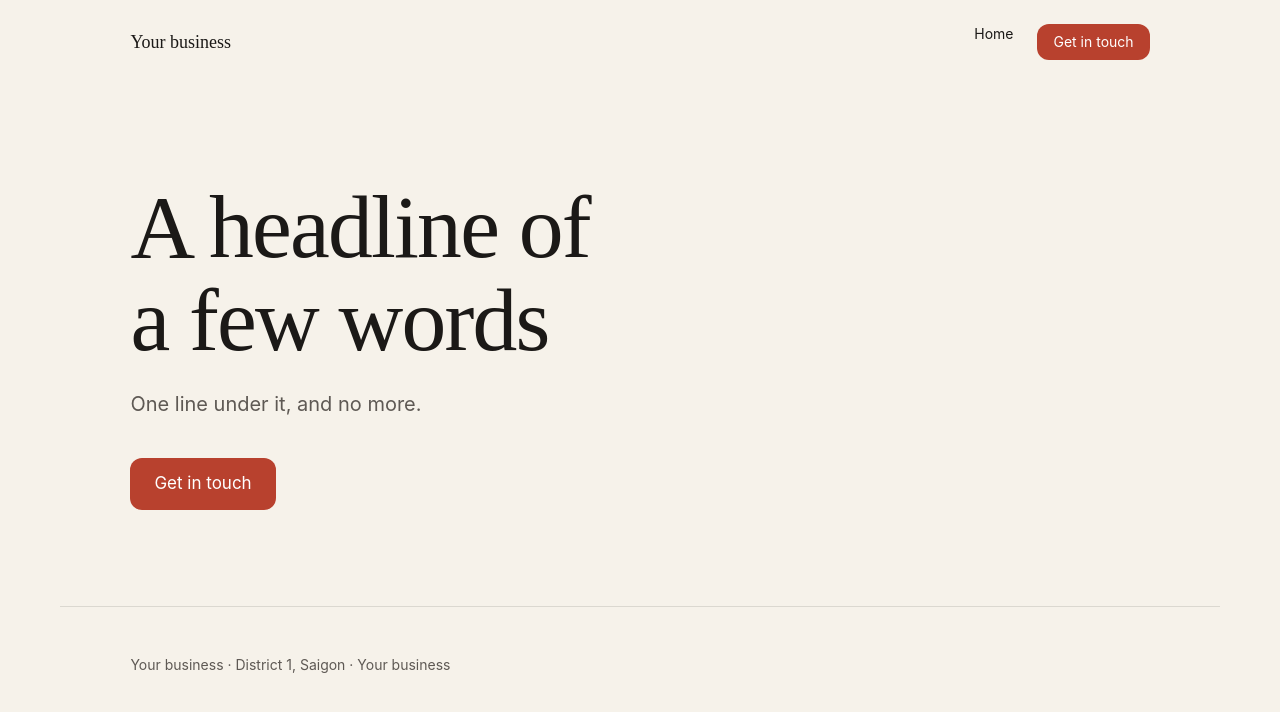
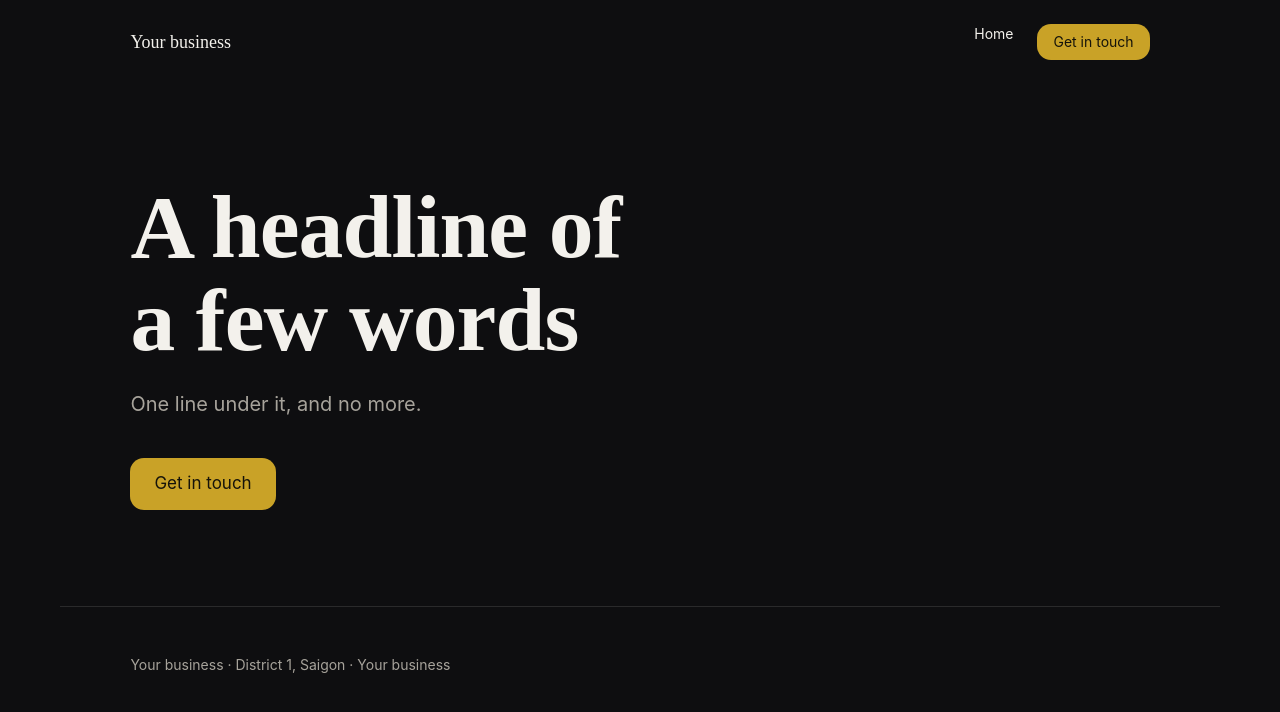
Before and after one commit to ThanhNV121097/project-2f4e3c90, a React (Vite) app in the folder code/frontend/: page / in a window 1280 px wide. Shown: the top 712 px of the page. Built offline with nearby package versions, Linux system fonts and the light colour scheme.

Commit message:
chore: edit code/frontend/src/theme.css

```diff
--- a/code/frontend/src/theme.css
+++ b/code/frontend/src/theme.css
@@ -1,22 +1,35 @@
 /* The design's tokens. Every colour, face and shape on the site is one of
    these, so the owner changes the whole site by changing a value here — in
-   the Studio, without a rebuild. Components never carry a raw colour. */
+   the Studio, without a rebuild. Components never carry a raw colour.
+
+   Tony Apple sells sealed, genuine Apple accessories out of a small Hanoi
+   storefront. The palette reads as an authentication mark, not Apple's own
+   blue: near-black ground, a warm brass/gold accent that stands for the
+   "chính hãng" (genuine) promise, set against a porcelain surface for the
+   trust and visit sections. */
 :root {
-  --ground: #F6F2EA;
-  --surface: #FFFFFF;
-  --ink: #1B1917;
-  --ink-soft: #5E5954;
-  --accent: #B8412E;
-  --accent-ink: #FFFFFF;
-  --line: rgba(27, 25, 23, 0.12);
+  --ground: #0E0E10;
+  --surface: #F7F5F0;
+  --ink: #F3F1EC;
+  --ink-soft: #A7A39B;
+  --accent: #C9A227;
+  --accent-ink: #15130A;
+  --line: rgba(243, 241, 236, 0.12);
 
-  --font-display: "Fraunces";
+  /* On the light (--surface) sections, text sits in --ink-on-surface /
+     --ink-soft-on-surface instead of --ink, which is tuned for the dark
+     ground. */
+  --ink-on-surface: #191814;
+  --ink-soft-on-surface: #6B6760;
+  --line-on-surface: rgba(25, 24, 20, 0.12);
+
+  --font-display: "Space Grotesk";
   --font-body: "Inter";
-  --weight-display: 500;
-  --tracking-display: -0.02em;
+  --weight-display: 600;
+  --tracking-display: -0.01em;
 
-  --radius: 12px;
-  --radius-sm: 6px;
+  --radius: 14px;
+  --radius-sm: 8px;
   --radius-pill: 999px;
 
   /* Spacing, shadow and motion: one scale each, so a story can always name a
@@ -29,11 +42,14 @@
   --space-8: 32px;
   --space-12: 48px;
   --space-16: 64px;
-  --shadow-sm: 0 1px 2px rgba(27, 25, 23, 0.06);
-  --shadow-md: 0 8px 24px -12px rgba(27, 25, 23, 0.25);
-  --duration-fast: 120ms;
-  --duration-base: 220ms;
-  --ease-out: cubic-bezier(0.2, 0.7, 0.2, 1);
+  --space-24: 96px;
+  --shadow-sm: 0 1px 2px rgba(0, 0, 0, 0.3);
+  --shadow-md: 0 24px 64px -24px rgba(0, 0, 0, 0.6);
+  --shadow-glow: 0 0 120px 20px rgba(201, 162, 39, 0.18);
+  --duration-fast: 140ms;
+  --duration-base: 260ms;
+  --duration-slow: 900ms;
+  --ease-out: cubic-bezier(0.16, 1, 0.3, 1);
 
   --page: 1160px;
   --gutter: clamp(20px, 5.5vw, 72px);
```
